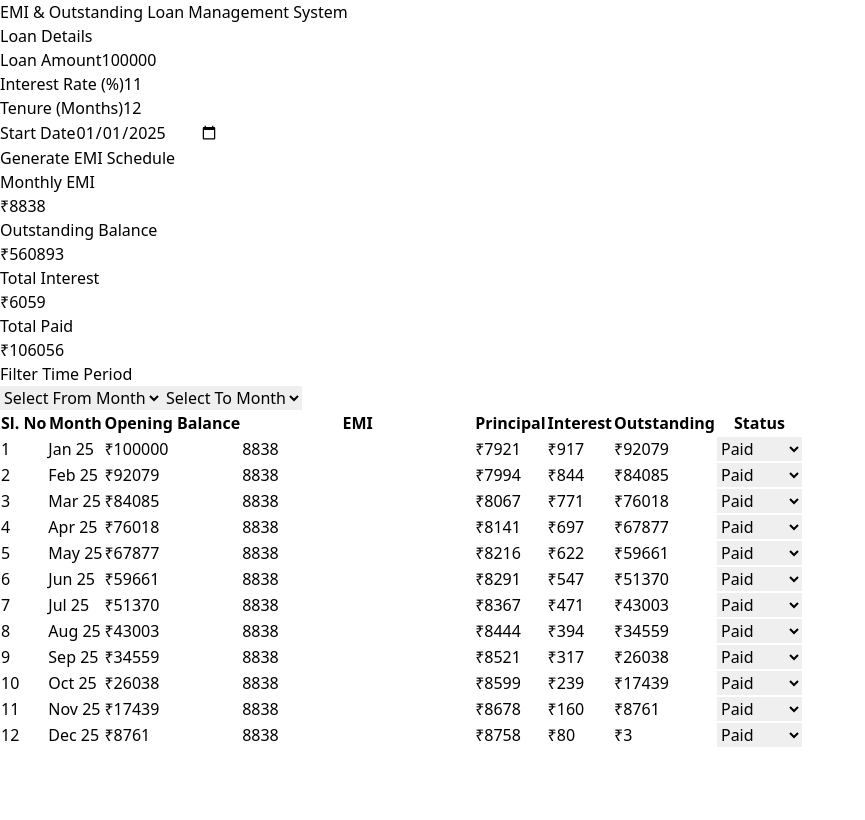
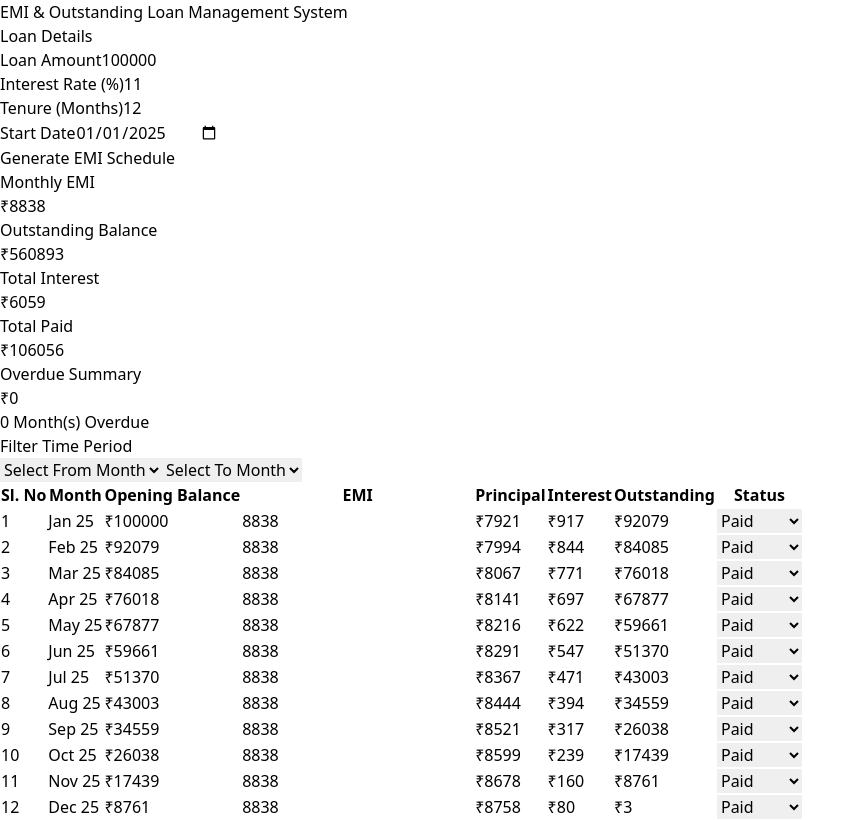
Before and after one commit to lokeshwarsura/emi-loan-system, a React (Vite) app: page / in a window 1280 px wide. Both pictures are taken after a click on the button "Generate EMI Schedule". Shown: the whole page, without its empty margins (0-865 px from the left). Built offline with nearby package versions, Linux system fonts and the light colour scheme.

Commit message:
updated 4th emi system

```diff
--- a/src/App.jsx
+++ b/src/App.jsx
@@ -180,6 +180,23 @@ function App() {
       0
     );
 
+  // Total Overdue Amount
+  const totalOverdueAmount =
+    schedule.reduce(
+      (sum, row) =>
+        row.status === "Overdue"
+          ? sum + Number(row.emi)
+          : sum,
+      0
+    );
+
+  // Overdue Months Count
+  const overdueMonths =
+    schedule.filter(
+      (row) =>
+        row.status === "Overdue"
+    ).length;
+
   return (
     <div className="min-h-screen bg-gray-100 p-6">
 
@@ -281,8 +298,9 @@ function App() {
       {schedule.length > 0 && (
         <>
 
-          <div className="grid md:grid-cols-4 gap-4 mb-8">
+          <div className="grid md:grid-cols-5 gap-4 mb-8">
 
+            {/* Monthly EMI */}
             <div className="bg-white p-5 rounded-2xl shadow">
               <h3 className="text-gray-500">
                 Monthly EMI
@@ -293,6 +311,7 @@ function App() {
               </p>
             </div>
 
+            {/* Outstanding */}
             <div className="bg-white p-5 rounded-2xl shadow">
               <h3 className="text-gray-500">
                 Outstanding Balance
@@ -303,6 +322,7 @@ function App() {
               </p>
             </div>
 
+            {/* Interest */}
             <div className="bg-white p-5 rounded-2xl shadow">
               <h3 className="text-gray-500">
                 Total Interest
@@ -313,6 +333,7 @@ function App() {
               </p>
             </div>
 
+            {/* Paid */}
             <div className="bg-white p-5 rounded-2xl shadow">
               <h3 className="text-gray-500">
                 Total Paid
@@ -321,6 +342,24 @@ function App() {
               <p className="text-3xl font-bold text-purple-600">
                 ₹{totalPaid}
               </p>
+            </div>
+
+            {/* Overdue Summary */}
+            <div className="bg-white p-5 rounded-2xl shadow">
+
+              <h3 className="text-gray-500">
+                Overdue Summary
+              </h3>
+
+              <p className="text-2xl font-bold text-orange-600">
+                ₹{totalOverdueAmount}
+              </p>
+
+              <p className="text-sm text-gray-500 mt-2">
+                {overdueMonths} Month(s)
+                Overdue
+              </p>
+
             </div>
 
           </div>
```
